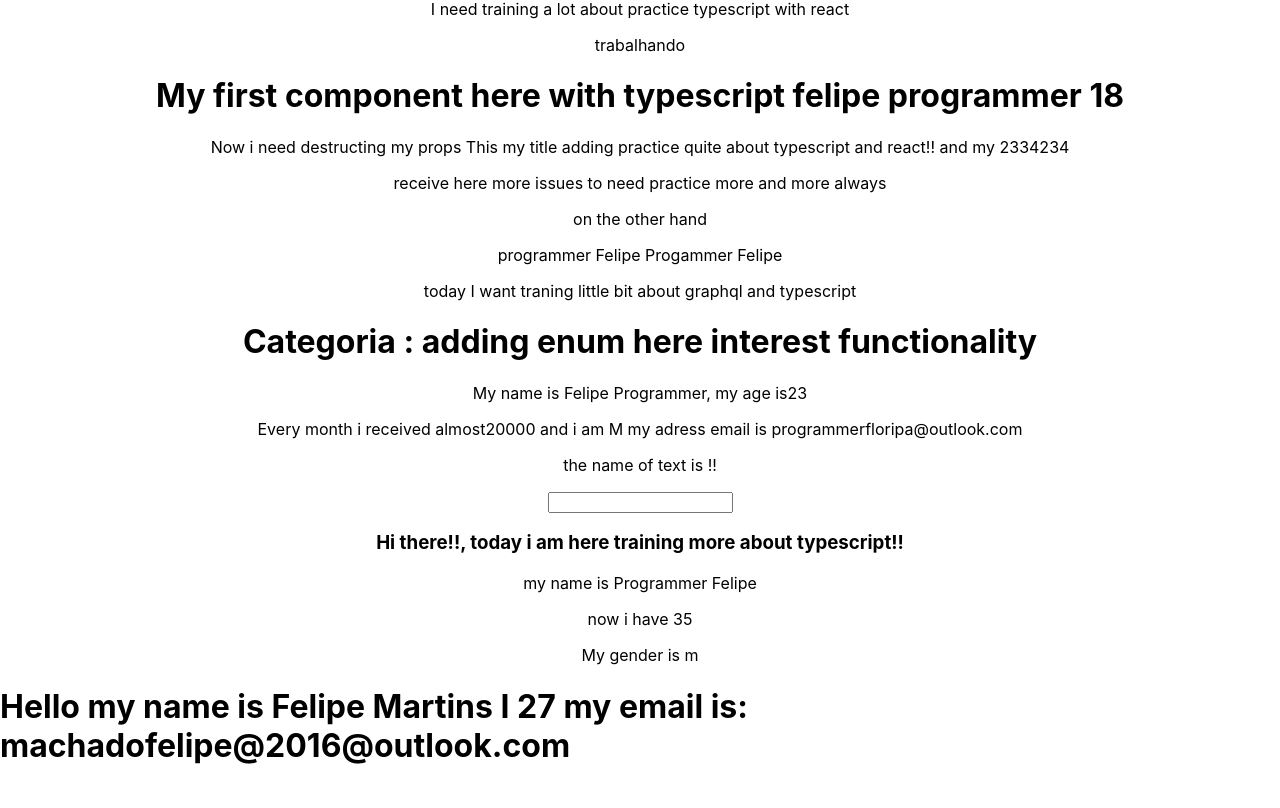
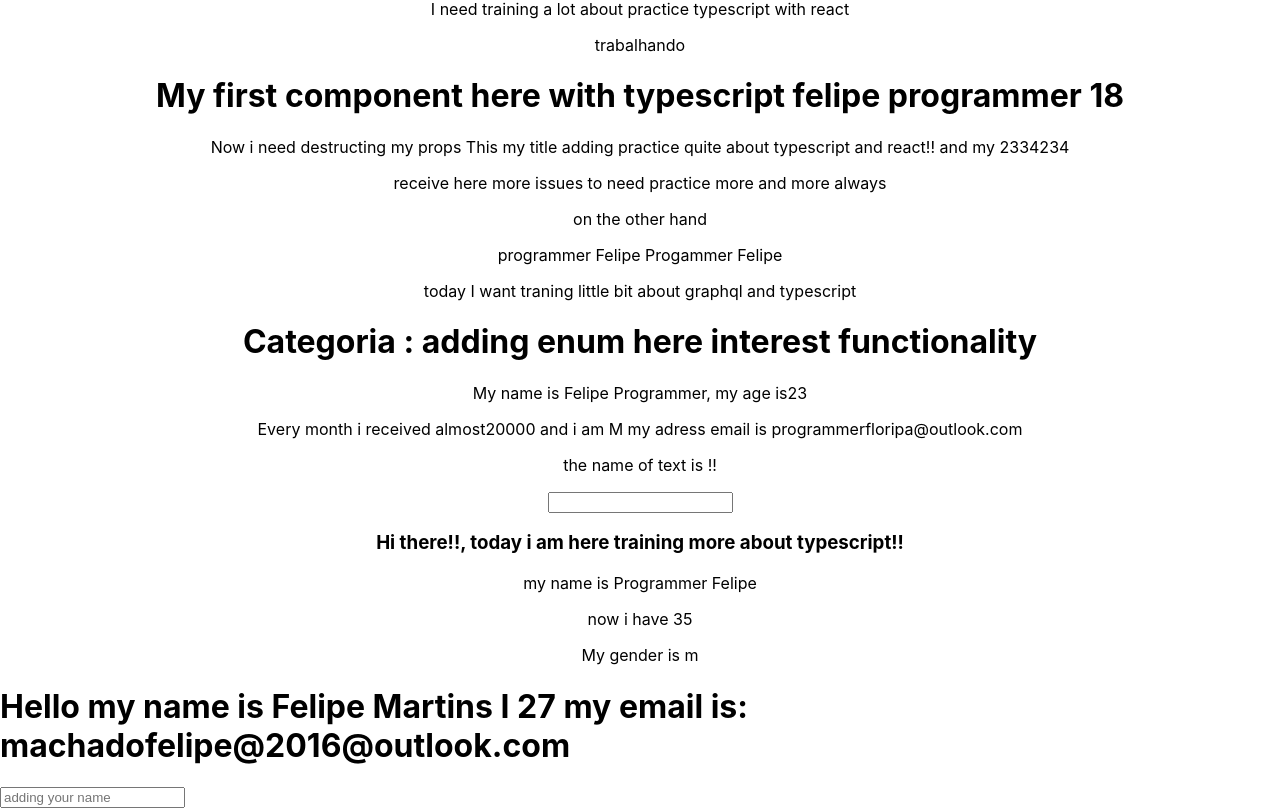
Before and after one commit to felipe-programador-18/Typecript-react, a React (Create React App) app in the folder react-typecript/: page / in a window 1280 px wide. Shown: the part 649-1457 px from the top of the page. Before the commit the page ends 1435 px from the top, so only its background shows below. Built offline with nearby package versions, Linux system fonts and the light colour scheme.

Commit message:
c17-create a new form and practice about usestate and form

```diff
--- a/react-typecript/src/Component/practice.tsx
+++ b/react-typecript/src/Component/practice.tsx
@@ -1,4 +1,4 @@
-import * as React from 'react'
+import  React,{useState, ChangeEvent} from 'react'
 
 export interface Dates{
   name:string,
@@ -8,7 +8,19 @@ export interface Dates{
 
 export const  PracticeLittle = ({name,email,age}:Dates) => {
 
+    const [carrer, setCarrer] = useState<string|null>(null)
+
+    const Handlechange = (e:ChangeEvent<HTMLInputElement>) => {
+        setCarrer(e.target.value)
+    }
     return (<>
      <h1>Hello my name is {name} I {age} my email is: {email} </h1>
+
+      {carrer}
+     <input
+     type="text"
+     placeholder='adding your name'
+     onChange={Handlechange}
+     />
     </>)
 }
```
